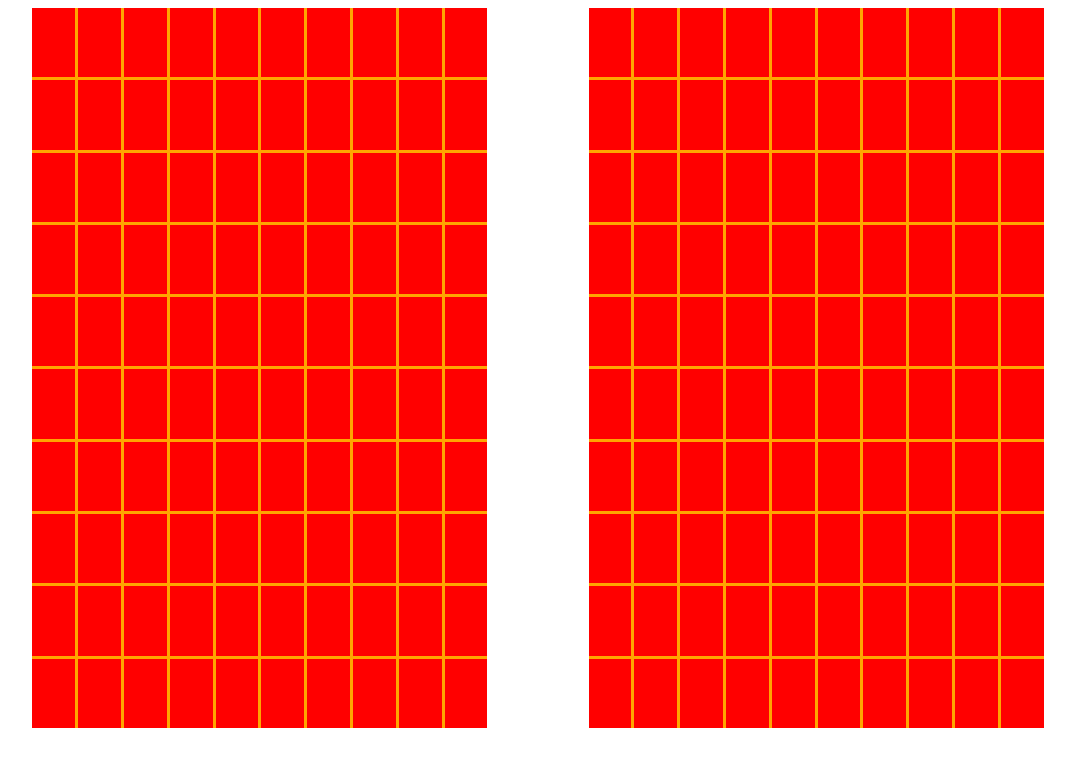
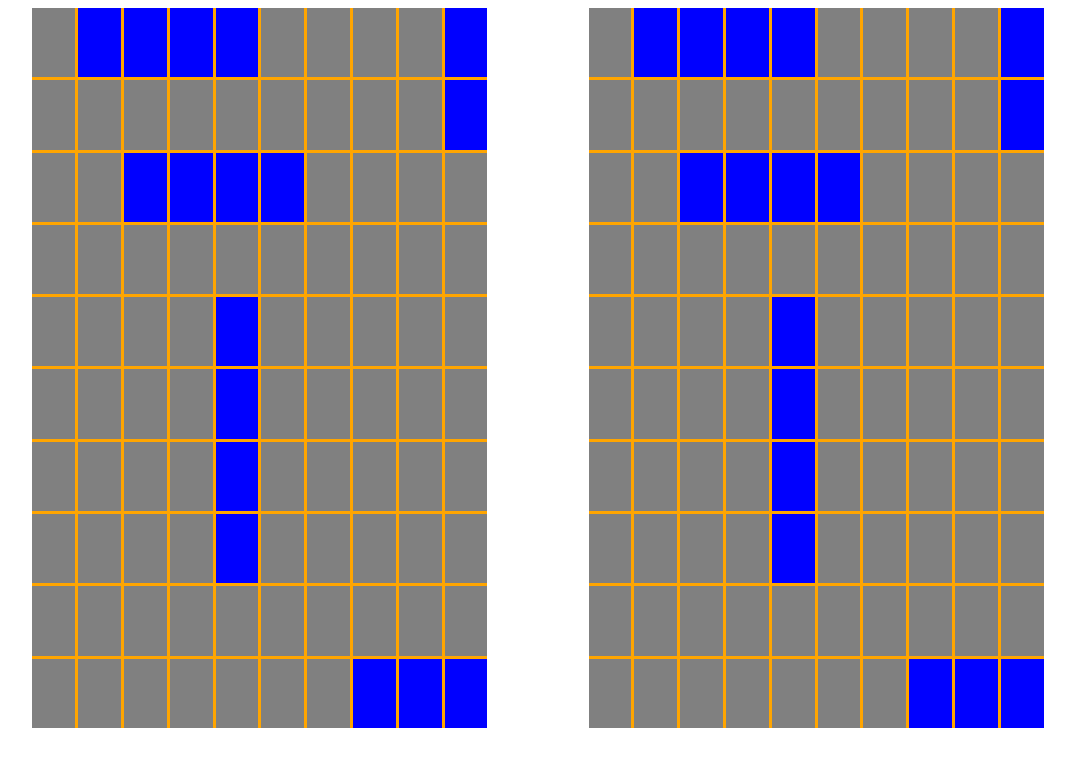
Before and after one commit to Nuhvi/battleships, a website built with webpack: page dist/index.html in a window 1280 px wide. Shown: the whole page, without its empty margins (102-1177 px from the left). Built offline with Linux system fonts and the light colour scheme.

Commit message:
add function to render ships; add event listener

```diff
--- a/src/js/index.js
+++ b/src/js/index.js
@@ -1,4 +1,55 @@
 import '../scss/main.scss';
 import UI from './lib/ui';
+import GameBoard from './lib/game_board';
 
 UI.generateBoard();
+
+// Place ships
+const humanWaters = GameBoard();
+const computerWaters = GameBoard();
+
+const humanShips = [
+  [1, 2, 3, 4],
+  [22, 23, 24, 25],
+  [44, 54, 64, 74],
+  [9, 19],
+  [97, 98, 99],
+];
+
+const computerShips = [
+  [1, 2, 3, 4],
+  [22, 23, 24, 25],
+  [44, 54, 64, 74],
+  [9, 19],
+  [97, 98, 99],
+];
+
+computerShips.forEach((ship) => {
+  computerWaters.placeShip(ship);
+});
+
+humanShips.forEach((ship) => {
+  humanWaters.placeShip(ship);
+});
+
+UI.renderShips({ id: 'human', ships: humanWaters.ships.map((ship) => ship.positions) });
+UI.renderShips({ id: 'computer', ships: computerWaters.ships.map((ship) => ship.positions) });
+
+// Add event listeners
+
+const eventListener = () => {
+  const root = document.querySelector('#computer');
+  const boxes = root.querySelectorAll('div');
+
+  const handlerClick = (e) => {
+    const id = e.target.getAttribute('data-id');
+    console.log(`box ${id} clicked!`);
+    // humanWaters.receiveAttack(Number(id));
+  };
+
+  boxes.forEach((box) => {
+    box.addEventListener('click', (e) => handlerClick(e));
+  });
+};
+
+eventListener();
--- a/src/js/lib/ui.js
+++ b/src/js/lib/ui.js
@@ -14,8 +14,18 @@ const UI = (() => {
     computer.innerHTML = boxes;
   };
 
+  const renderShips = ({ id, ships }) => {
+    const root = document.querySelector(`#${id}`);
+
+    _.flatten(ships).forEach((position) => {
+      const shipBody = root.querySelector(`[data-id="${position}"]`);
+      shipBody.classList.add('ship');
+    });
+  };
+
   return {
     generateBoard,
+    renderShips,
   };
 })();
 
--- a/src/scss/main.scss
+++ b/src/scss/main.scss
@@ -16,7 +16,11 @@
 }
 
 .box {
-  background-color: red;
+  background-color: grey;
   width: 100%;
   height: 100%;
 }
+
+.ship {
+  background-color: blue;
+}
```
Also changed, not shown: dist/bundle.js.
